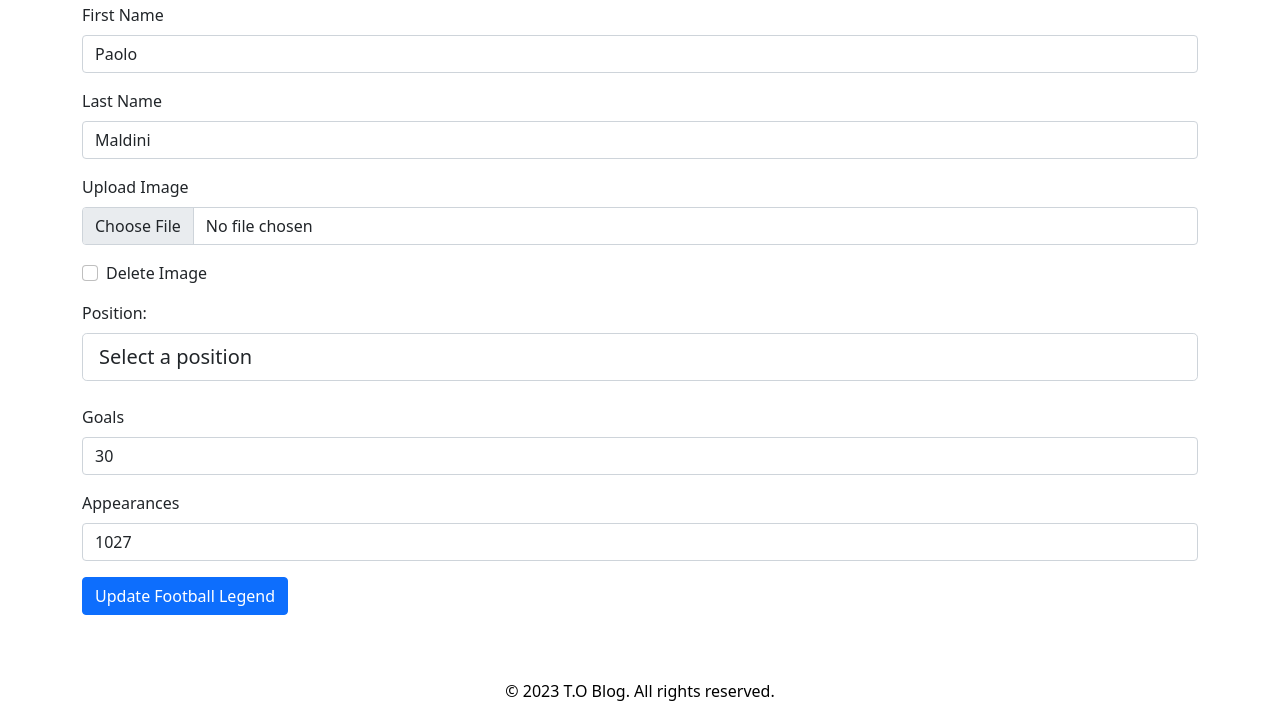
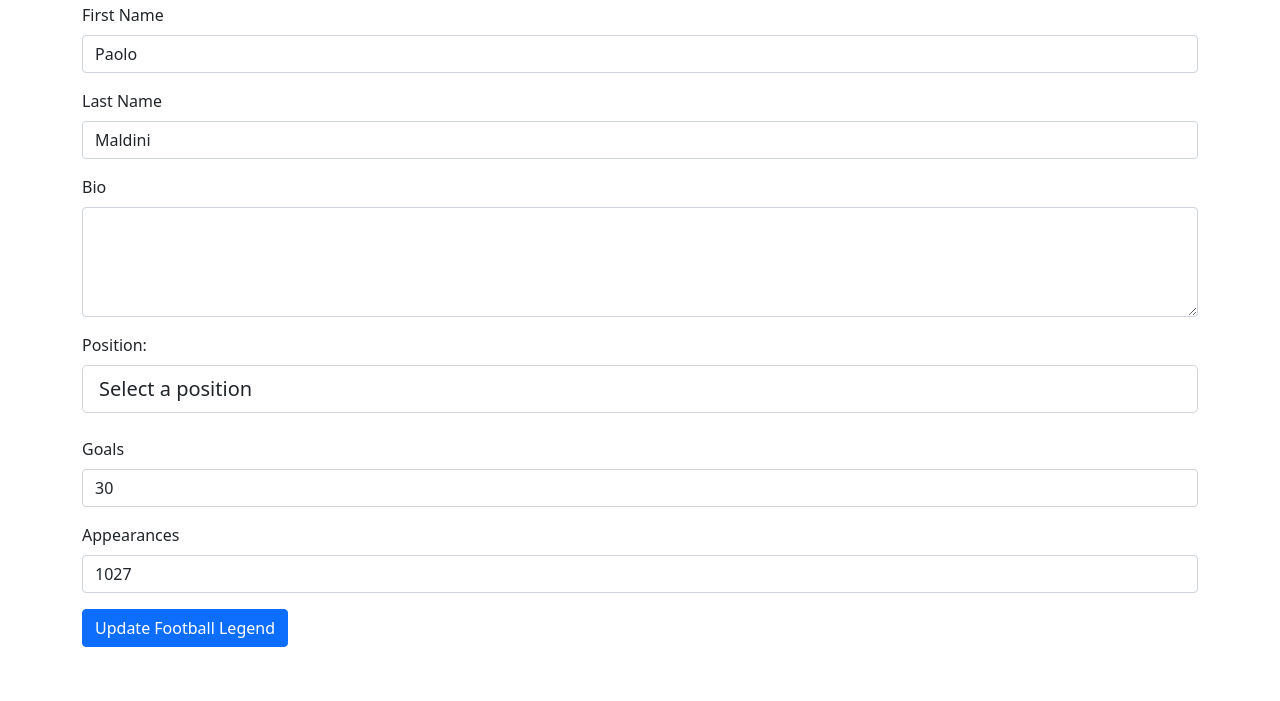
Before and after one commit to toriloye2/football-blog-CMS, a PHP site: page /edit_legend.php?id=23 in a window 1280 px wide. Shown: the part 177-878 px from the top of the page. Run offline with PHP 8.4, Linux system fonts and the light colour scheme; the visitor is signed in with stand-in values (Sample User, id 1); data comes from the database, SQL or seed files in the repository; some libraries are stand-ins or nearby versions.

Commit message:
added bio form input

```diff
--- a/edit_legend.php
+++ b/edit_legend.php
@@ -1,14 +1,12 @@
 <?php
 session_start();
 
-
-// Include the database connection file (modify the path if needed)
+// Include the database connection file
 require('connect.php');
 include 'header.php';
 
 // Function to sanitize user input
-function sanitizeInput($input)
-{
+function sanitizeInput($input) {
     return htmlspecialchars(strip_tags(trim($input)));
 }
 
@@ -34,49 +32,51 @@ if (isset($_GET['id'])) {
     header('Location: dashboard.php'); // Redirect to the legends listing page
     exit();
 }
-// ... (existing code)
 
 // Check if the form is submitted
 if ($_SERVER['REQUEST_METHOD'] === 'POST') {
     // Sanitize and validate input
     $first_name = sanitizeInput($_POST['first_name']);
     $last_name = sanitizeInput($_POST['last_name']);
-    // $category_id = sanitizeInput($_POST['category_id']); // Remove this line
     $position = sanitizeInput($_POST['position']);
+    $bio = sanitizeInput($_POST['bio']); // Capture bio input
 
     // Fetch category ID based on the selected position
-    $categorySql = "SELECT id FROM categories WHERE position = :position";
+    $categorySql = "SELECT id FROM categories WHERE name = :position";
     $categoryStmt = $db->prepare($categorySql);
     $categoryStmt->bindParam(':position', $position, PDO::PARAM_STR);
     $categoryStmt->execute();
     $categoryResult = $categoryStmt->fetch(PDO::FETCH_ASSOC);
 
-    // Check if a valid category ID is obtained
     if ($categoryResult && isset($categoryResult['id'])) {
         $category_id = $categoryResult['id'];
     } else {
         $_SESSION['error'] = 'Invalid position selected.';
-        // Handle the error as needed
-        // You might want to redirect the user to the edit page again or display an error message.
-        // header('Location: edit_legend.php?id=' . $player_id);
-        // exit();
+        header('Location: edit_legend.php?id=' . $player_id);
+        exit();
     }
 
-    $goals = filter_var($_POST['goals'], FILTER_VALIDATE_INT, ['options' => ['min_range' => 1]]);
-    $goals = ($goals !== false) ? $goals : 0;
-    $appearances = filter_var($_POST['appearances'], FILTER_VALIDATE_INT, ['options' => ['min_range' => 1]]);
-    $appearances = ($appearances !== false) ? $appearances : 0;
-
-    // Validate input further if needed
+    // Validate numerical inputs for goals and appearances
+    $goals = filter_var($_POST['goals'], FILTER_VALIDATE_INT, ['options' => ['min_range' => 0]]) ?: 0;
+    $appearances = filter_var($_POST['appearances'], FILTER_VALIDATE_INT, ['options' => ['min_range' => 0]]) ?: 0;
 
     // Update player data in the database
-    $updateSql = "UPDATE football_legends SET first_name = :first_name, last_name = :last_name, category_id = :category_id, goals = :goals, appearances = :appearances WHERE player_id = :player_id";
+    $updateSql = "UPDATE football_legends
+                  SET first_name = :first_name,
+                      last_name = :last_name,
+                      category_id = :category_id,
+                      goals = :goals,
+                      appearances = :appearances,
+                      bio = :bio
+                  WHERE player_id = :player_id";
+
     $updateStmt = $db->prepare($updateSql);
     $updateStmt->bindParam(':first_name', $first_name, PDO::PARAM_STR);
     $updateStmt->bindParam(':last_name', $last_name, PDO::PARAM_STR);
     $updateStmt->bindParam(':category_id', $category_id, PDO::PARAM_INT);
     $updateStmt->bindParam(':goals', $goals, PDO::PARAM_INT);
     $updateStmt->bindParam(':appearances', $appearances, PDO::PARAM_INT);
+    $updateStmt->bindParam(':bio', $bio, PDO::PARAM_STR);
     $updateStmt->bindParam(':player_id', $player_id, PDO::PARAM_INT);
 
     if ($updateStmt->execute()) {
@@ -87,46 +87,6 @@ if ($_SERVER['REQUEST_METHOD'] === 'POST') {
         $_SESSION['error'] = 'Error updating football legend.';
     }
 }
-
-// Check if the form is submitted
-// if ($_SERVER['REQUEST_METHOD'] === 'POST') {
-//     // Sanitize and validate input
-//     $first_name = sanitizeInput($_POST['first_name']);
-//     $last_name = sanitizeInput($_POST['last_name']);
-//     $category_id = sanitizeInput($_POST['category_id']);
-//     $position = sanitizeInput($_POST['position']);
-//     // $goals = filter_var($_POST['goals'], FILTER_VALIDATE_INT) ? $_POST['goals'] : 0;
-//     // $appearances = filter_var($_POST['appearances'], FILTER_VALIDATE_INT) ? $_POST['appearances'] : 0;
-
-//     // Validate and sanitize numeric input for goals
-//     $goals = filter_var($_POST['goals'], FILTER_VALIDATE_INT, ['options' => ['min_range' => 1]]);
-//     $goals = ($goals !== false) ? $goals : 0;
-
-//     // Validate and sanitize numeric input for appearances
-//     $appearances = filter_var($_POST['appearances'], FILTER_VALIDATE_INT, ['options' => ['min_range' => 1]]);
-//     $appearances = ($appearances !== false) ? $appearances : 0;
-
-
-//     // Validate input further if needed
-
-//     // Update player data in the database
-// $updateSql = "UPDATE football_legends SET first_name = :first_name, last_name = :last_name, category_id = :category_id, goals = :goals, appearances = :appearances WHERE player_id = :player_id";
-// $updateStmt = $db->prepare($updateSql);
-// $updateStmt->bindParam(':first_name', $first_name, PDO::PARAM_STR);
-// $updateStmt->bindParam(':last_name', $last_name, PDO::PARAM_STR);
-// $updateStmt->bindParam(':category_id', $category_id, PDO::PARAM_INT);
-// $updateStmt->bindParam(':goals', $goals, PDO::PARAM_INT);
-// $updateStmt->bindParam(':appearances', $appearances, PDO::PARAM_INT);
-// $updateStmt->bindParam(':player_id', $player_id, PDO::PARAM_INT);
-
-//     if ($updateStmt->execute()) {
-//         $_SESSION['success'] = 'Football legend updated successfully.';
-//         header('Location: dashboard.php'); // Redirect to the legends listing page
-//         exit();
-//     } else {
-//         $_SESSION['error'] = 'Error updating football legend.';
-//     }
-// }
 ?>
 
 <!DOCTYPE html>
@@ -134,13 +94,12 @@ if ($_SERVER['REQUEST_METHOD'] === 'POST') {
 <head>
     <meta charset="UTF-8">
     <meta name="viewport" content="width=device-width, initial-scale=1.0">
-
-
     <title>Edit Football Legend</title>
 </head>
 <body>
     <div class="container mt-5">
         <h2>Edit Football Legend</h2>
+
         <?php if (isset($_SESSION['error'])) : ?>
             <div class="alert alert-danger">
                 <?php echo $_SESSION['error']; ?>
@@ -151,20 +110,17 @@ if ($_SERVER['REQUEST_METHOD'] === 'POST') {
         <form id="editForm" method="post" action="">
             <div class="mb-3">
                 <label for="first_name" class="form-label">First Name</label>
-                <input type="text" class="form-control" id="first_name" name="first_name" value="<?php echo $legend['first_name']; ?>" required>
+                <input type="text" class="form-control" id="first_name" name="first_name" value="<?php echo htmlspecialchars($legend['first_name']); ?>" required>
             </div>
+
             <div class="mb-3">
                 <label for="last_name" class="form-label">Last Name</label>
-                <input type="text" class="form-control" id="last_name" name="last_name" value="<?php echo $legend['last_name']; ?>" required>
-            </div>
-            <div class="mb-3">
-            <label for="image" class="form-label">Upload Image</label>
-            <input type="file" class="form-control" id="image" name="image">
+                <input type="text" class="form-control" id="last_name" name="last_name" value="<?php echo htmlspecialchars($legend['last_name']); ?>" required>
             </div>
 
-        <div class="mb-3 form-check">
-            <input type="checkbox" class="form-check-input" id="deleteImage" name="deleteImage">
-            <label class="form-check-label" for="deleteImage">Delete Image</label>
+            <div class="mb-3">
+                <label for="bio" class="form-label">Bio</label>
+                <textarea class="form-control" id="bio" name="bio" rows="4"><?php echo htmlspecialchars($legend['bio'] ?? ''); ?></textarea>
             </div>
 
             <div class="form-outline mb-4">
@@ -177,39 +133,20 @@ if ($_SERVER['REQUEST_METHOD'] === 'POST') {
                     <option value="forward">Forward</option>
                 </select>
             </div>
+
             <div class="mb-3">
                 <label for="goals" class="form-label">Goals</label>
                 <input type="number" class="form-control" id="goals" name="goals" value="<?php echo $legend['goals']; ?>" required>
             </div>
+
             <div class="mb-3">
                 <label for="appearances" class="form-label">Appearances</label>
                 <input type="number" class="form-control" id="appearances" name="appearances" value="<?php echo $legend['appearances']; ?>" required>
             </div>
-            <!-- <button type="submit" class="btn btn-primary">Update Football Legend</button> -->
-            <button type="button" class="btn btn-primary" onclick="validateForm()">Update Football Legend</button>
+
+            <button type="submit" class="btn btn-primary">Update Football Legend</button>
         </form>
-        <script>
-            function validateForm() {
-                var goals = document.getElementById('goals').value;
-                var appearances = document.getElementById('appearances').value;
-
-                // Validate goals and appearances
-                if (!isValidNumber(goals) || !isValidNumber(appearances)) {
-                    alert('Please enter valid positive numbers for Goals and Appearances.');
-                    return;
-                }
-
-                // If validation passes, submit the form
-                document.getElementById('editForm').submit();
-            }
-
-            function isValidNumber(value) {
-                // Check if the value is a positive integer greater than or equal to 1
-                return /^\d+$/.test(value) && parseInt(value, 10) >= 1;
-            }
-        </script>
     </div>
 </body>
-
 <?php include 'footer.php'; ?>
 </html>
```
Lines whose indentation alone changed are shown as unchanged.
